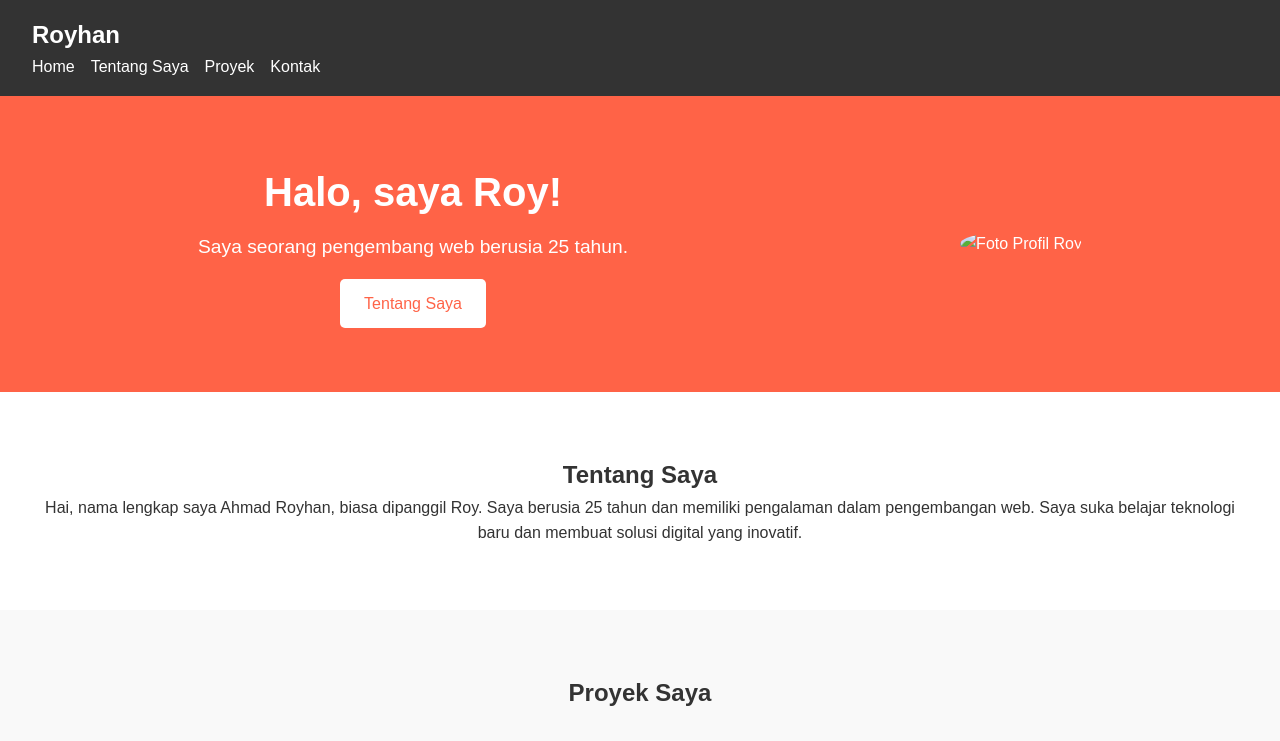
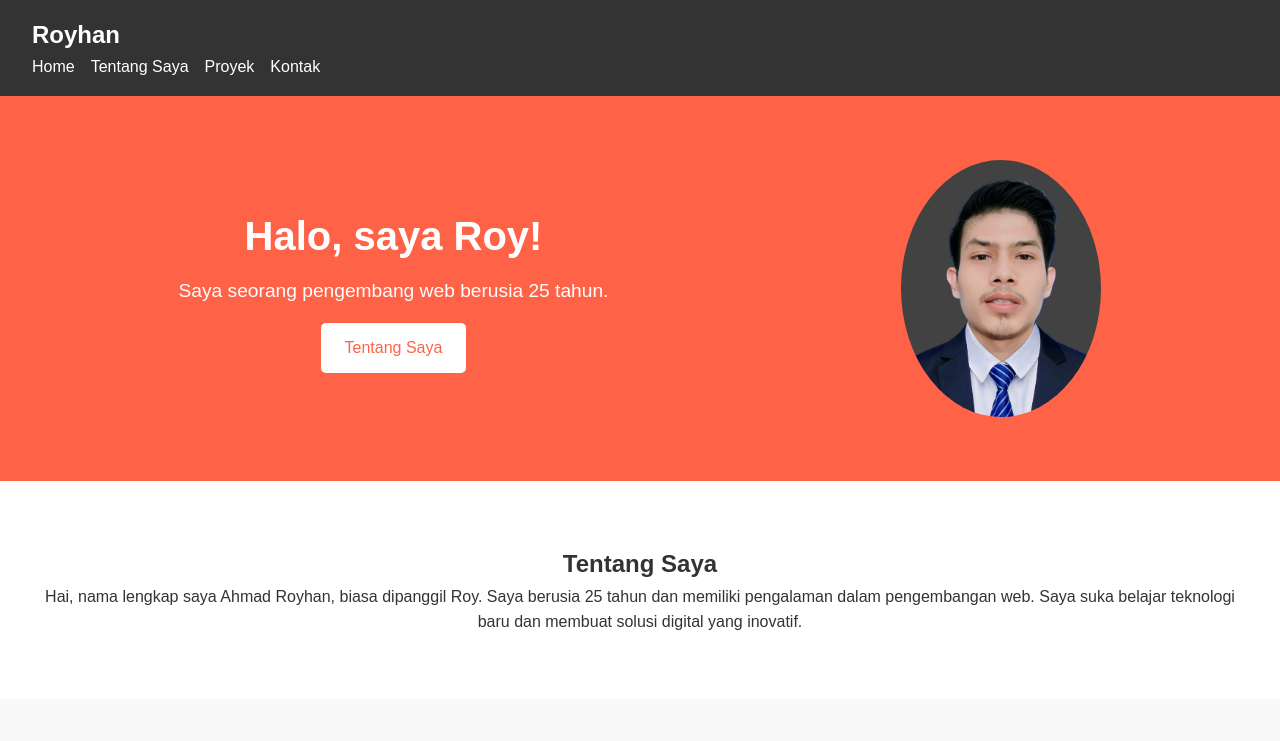
Before and after one commit to roygoldfx/portofolio, a plain HTML site: page index.html in a window 1280 px wide. Shown: the top 741 px of the page. Drawn offline with Linux system fonts and the light colour scheme.

Commit message:
Update index.html

```diff
--- a/index.html
+++ b/index.html
@@ -32,7 +32,7 @@
             <p>Saya seorang pengembang web berusia 25 tahun.</p>
             <a href="#about" class="btn">Tentang Saya</a>
         </div>
-        <img src="assets/profile.jpg" alt="Foto Profil Roy" class="profile-img">
+        <img src="assets/77DFE6EE-3921-49A8-B591-B3B073102E53.jpeg" alt="Foto Profil Roy" class="profile-img">
     </section>
 
     <!-- About Section -->
```
